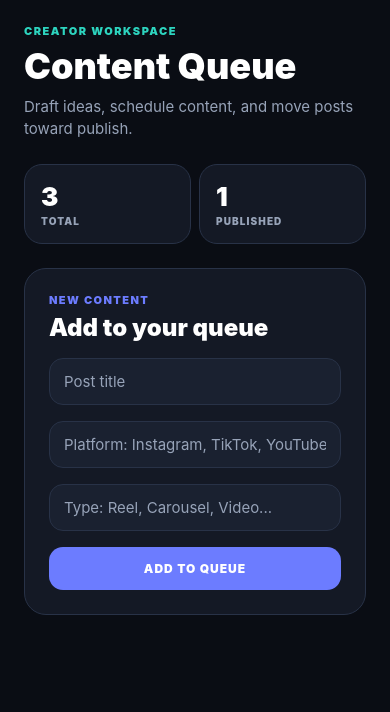
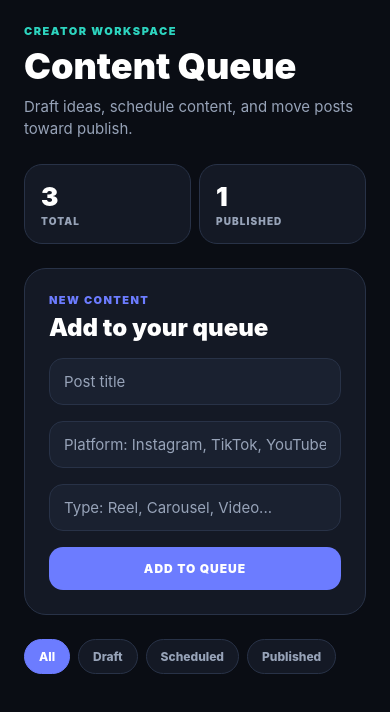
Before and after one commit to Artsinus/creator-queue-app, a React Native app: screen / in a window 390 px wide. Shown: the top 712 px of the page. Built offline with nearby package versions, Linux system fonts and the light colour scheme.

Commit message:
Add Creator Queue status filters

```diff
--- a/src/components/StatusFilter.js
+++ b/src/components/StatusFilter.js
@@ -17,6 +17,30 @@ export default function StatusFilter({
   return (
     <View style={styles.container}>
       {/* Use filterOptions.map() to display the filter buttons below. */}
+      {filterOptions.map((option) => {
+  const isActive = selectedFilter === option;
+
+  return (
+    <Pressable
+      key={option}
+      onPress={() => onChangeFilter(option)}
+      style={[
+        styles.button,
+        isActive && styles.activeButton,
+      ]}
+    >
+      <Text
+        style={[
+          styles.text,
+          isActive && styles.activeText,
+        ]}
+      >
+        {option}
+      </Text>
+    </Pressable>
+  );
+})}
+
 
     </View>
   );
```
